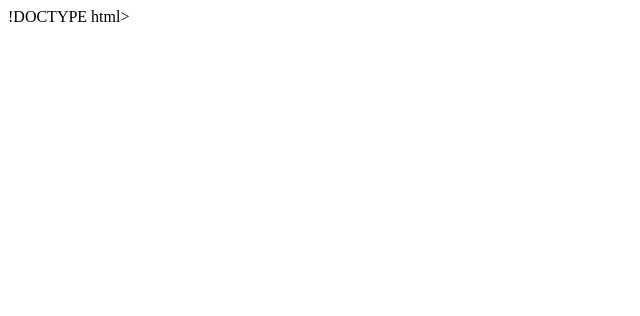
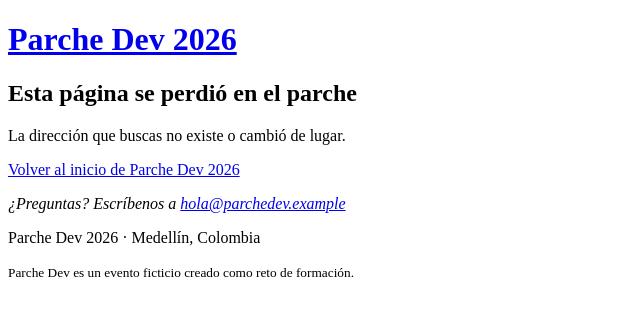
Before and after one commit to Danitoro02t/Repositorio-HTML-CSS, a plain HTML site: page parche-dev/404.html in a window 1280 px wide. Shown: the whole page, without its empty margins (0-640 px from the left). Drawn offline with Linux system fonts and the light colour scheme.

Commit message:
feat: prepara el sitio para el lanzamiento

```diff
--- a/parche-dev/404.html
+++ b/parche-dev/404.html
@@ -1,8 +1,37 @@
-!DOCTYPE html>
+<!DOCTYPE html>
 <html lang="es">
 <head>
   <meta charset="UTF-8">
   <meta name="viewport" content="width=device-width, initial-scale=1.0">
-  <title>Parche Dev 2026</title>
+  <title>Página no encontrada · Parche Dev 2026</title>
+  <meta name="description" content="La página que buscas no existe o cambió de lugar en Parche Dev 2026.">
+  <link rel="icon" href="https://DanielToroTaborda.github.io/parche-dev/img/favicon.png" type="image/png">
 </head>
+<body>
+
+  <header>
+    <h1>
+      <a href="https://DanielToroTaborda.github.io/parche-dev/">Parche Dev 2026</a>
+    </h1>
+  </header>
+
+  <main id="contenido">
+    <section>
+      <h2>Esta página se perdió en el parche</h2>
+      <p>La dirección que buscas no existe o cambió de lugar.</p>
+      <p>
+        <a href="https://DanielToroTaborda.github.io/parche-dev/">Volver al inicio de Parche Dev 2026</a>
+      </p>
+    </section>
+  </main>
+
+  <footer>
+    <address>
+      ¿Preguntas? Escríbenos a <a href="mailto:hola@parchedev.example">hola@parchedev.example</a>
+    </address>
+    <p>Parche Dev 2026 · Medellín, Colombia</p>
+    <p><small>Parche Dev es un evento ficticio creado como reto de formación.</small></p>
+  </footer>
+
+</body>
 </html>
```
